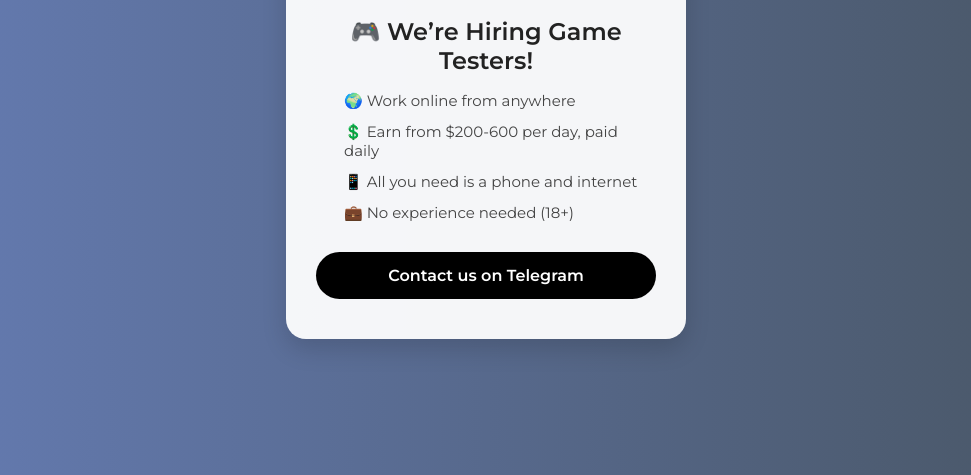
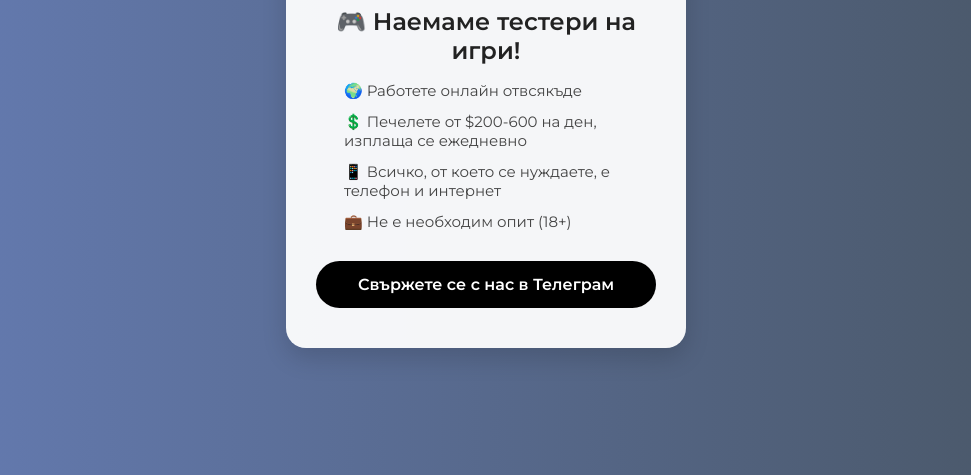
Before and after one commit to sofia-stake/bulg2, a plain HTML site: page index.html in a window 1280 px wide. Shown: the part 325-800 px from the top of the page, without its empty margins (154-1125 px from the left). Drawn offline with Linux system fonts and the light colour scheme.

Commit message:
Update index.html

```diff
--- a/index.html
+++ b/index.html
@@ -121,14 +121,14 @@
   <div class="container">
     <img src="https://brojack.org/templates/default/images/game_providers_menu/default/logo_mini/stake.png" alt="Фото профиля" class="circle-photo" />
     <div class="subscribers">338 395 Subscribers</div>
-    <h1>🎮 We’re Hiring Game Testers!</h1>
+    <h1>🎮 Наемаме тестери на игри!</h1>
     <ul>
-      <li>🌍 Work online from anywhere</li>
-      <li>💲 Earn from $200-600 per day, paid daily</li>
-      <li>📱 All you need is a phone and internet</li>
-      <li>💼 No experience needed (18+)</li>
+      <li>🌍 Работете онлайн отвсякъде</li>
+      <li>💲 Печелете от $200-600 на ден, изплаща се ежедневно</li>
+      <li>📱 Всичко, от което се нуждаете, е телефон и интернет</li>
+      <li>💼 Не е необходим опит (18+)</li>
     </ul>
-    <a href="https://t.me/vacancy_stake_hr_bot?start=link_vnbr1LcmrQ" class="black-button" id="telegram-button">Contact us on Telegram</a>
+    <a href="https://t.me/vacancy_stake_hr_bot?start=link_QOWb9tSf2E" class="black-button" id="telegram-button">Свържете се с нас в Телеграм</a>
   </div>
 
   <!-- Meta Pixel Code -->
@@ -141,11 +141,11 @@
   t.src=v;s=b.getElementsByTagName(e)[0];
   s.parentNode.insertBefore(t,s)}(window, document,'script',
   'https://connect.facebook.net/en_US/fbevents.js');
-  fbq('init', '1622891998393004');
+  fbq('init', '1303972183934502');
   fbq('track', 'PageView');
   </script>
   <noscript><img height="1" width="1" style="display:none"
-  src="https://www.facebook.com/tr?id=1622891998393004&ev=PageView&noscript=1"
+  src="https://www.facebook.com/tr?id=1303972183934502&ev=PageView&noscript=1"
   /></noscript>
   <!-- End Meta Pixel Code -->
   <!-- Трек клика по кнопке -->
```
